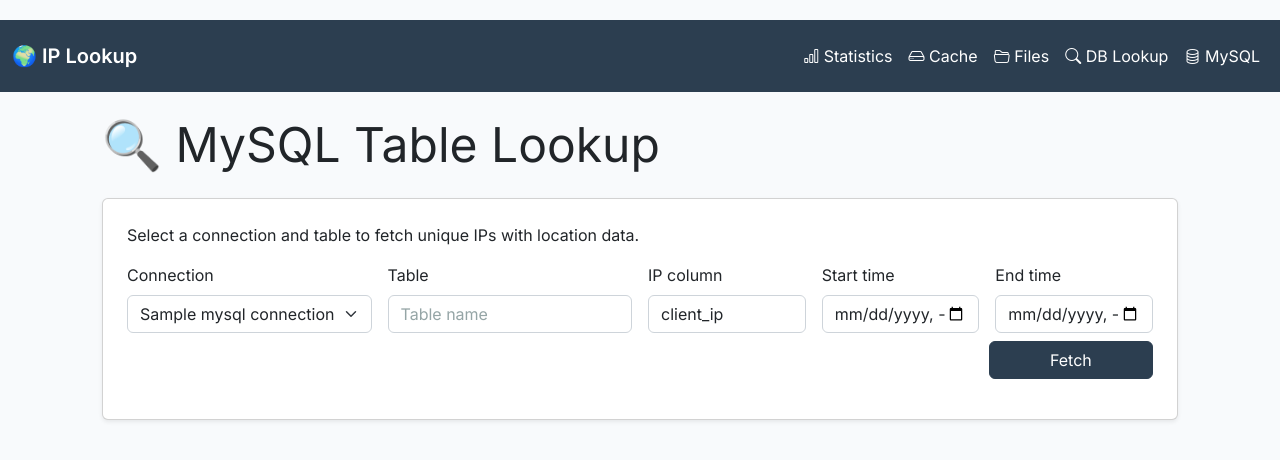
After one commit to monyratha/ip-location-lookup-tool, a Python web app: template templates/mysql_lookup.html in a window 1280 px wide. The commit adds this page. Shown: the top 460 px of the page. Run offline with Jinja, Linux system fonts and the light colour scheme; the template is opened without the code that fills it: most values are stand-ins (such as "Sample title", 1, 10 or a date in 2020); some libraries are stand-ins or nearby versions.

Commit message:
Move MySQL lookup to its own page

```diff
--- a/templates/base.html
+++ b/templates/base.html
@@ -23,6 +23,7 @@
                     <li class="nav-item"><a class="nav-link" href="{{ url_for('view_stats') }}"><i class="bi bi-bar-chart"></i> Statistics</a></li>
                     <li class="nav-item"><a class="nav-link" href="{{ url_for('view_cache') }}"><i class="bi bi-hdd"></i> Cache</a></li>
                     <li class="nav-item"><a class="nav-link" href="{{ url_for('list_results') }}"><i class="bi bi-folder2-open"></i> Files</a></li>
+                    <li class="nav-item"><a class="nav-link" href="{{ url_for('mysql_lookup_page') }}"><i class="bi bi-search"></i> DB Lookup</a></li>
                     <li class="nav-item"><a class="nav-link" href="{{ url_for('manage_connections') }}"><i class="bi bi-database"></i> MySQL</a></li>
                 </ul>
             </div>
--- /dev/null
+++ b/templates/mysql_lookup.html
@@ -0,0 +1,92 @@
+{% extends 'base.html' %}
+{% block title %}MySQL Table Lookup{% endblock %}
+{% block content %}
+<h1 class="mb-4">🔍 MySQL Table Lookup</h1>
+<div class="card p-4 shadow-sm">
+    {% if mysql_connections %}
+    <p>Select a connection and table to fetch unique IPs with location data.</p>
+    <div class="row g-3 mb-2">
+        <div class="col-md-3">
+            <label class="form-label">Connection</label>
+            <select id="mysqlConn" class="form-select">
+                {% for c in mysql_connections %}
+                    <option value="{{ c['id'] }}">{{ c['name'] }} ({{ c['database'] }})</option>
+                {% endfor %}
+            </select>
+        </div>
+        <div class="col-md-3">
+            <label class="form-label">Table</label>
+            <input type="text" id="mysqlTable" class="form-control" placeholder="Table name">
+        </div>
+        <div class="col-md-2">
+            <label class="form-label">IP column</label>
+            <input type="text" id="mysqlIpCol" class="form-control" value="client_ip">
+        </div>
+        <div class="col-md-2">
+            <label class="form-label">Start time</label>
+            <input type="datetime-local" id="mysqlStart" class="form-control">
+        </div>
+        <div class="col-md-2">
+            <label class="form-label">End time</label>
+            <input type="datetime-local" id="mysqlEnd" class="form-control">
+        </div>
+    </div>
+    <div class="row g-2 mb-2">
+        <div class="col-md-2 ms-auto">
+            <button class="btn btn-primary w-100" onclick="fetchMySQL()">Fetch</button>
+        </div>
+    </div>
+    <div id="mysqlProgress" class="mt-2"></div>
+    {% else %}
+    <p>No MySQL connections configured. <a href="{{ url_for('manage_connections') }}">Add one</a>.</p>
+    {% endif %}
+</div>
+<script>
+async function fetchMySQL() {
+    const conn = document.getElementById('mysqlConn').value;
+    const table = document.getElementById('mysqlTable').value;
+    const col = document.getElementById('mysqlIpCol').value || 'client_ip';
+    const start = document.getElementById('mysqlStart').value;
+    const end = document.getElementById('mysqlEnd').value;
+    if (!conn || !table) return;
+
+    const progress = document.getElementById('mysqlProgress');
+    progress.textContent = 'Starting...';
+
+    const response = await fetch('/fetch-mysql', {
+        method: 'POST',
+        headers: {'Content-Type': 'application/json'},
+        body: JSON.stringify({
+            connection_id: conn,
+            table: table,
+            ip_column: col,
+            start_time: start ? start.replace('T', ' ') + ':00' : null,
+            end_time: end ? end.replace('T', ' ') + ':00' : null
+        })
+    });
+
+    const reader = response.body.getReader();
+    const decoder = new TextDecoder();
+    let buffer = '';
+    while (true) {
+        const {done, value} = await reader.read();
+        if (done) break;
+        buffer += decoder.decode(value, {stream:true});
+        const lines = buffer.split('\n');
+        buffer = lines.pop();
+        for (const line of lines) {
+            if (line.startsWith('data: ')) {
+                const data = JSON.parse(line.slice(6));
+                if (data.type === 'progress') {
+                    progress.textContent = `${data.processed}/${data.total} IPs processed`;
+                } else if (data.type === 'complete') {
+                    progress.innerHTML = `Done! <a href="/view/${data.filename}">${data.filename}</a>`;
+                } else if (data.type === 'error') {
+                    progress.textContent = `Error: ${data.message}`;
+                }
+            }
+        }
+    }
+}
+</script>
+{% endblock %}
```
Also changed, not shown: app.py (+6 -1 lines), templates/index.html (+0 -70 lines).
